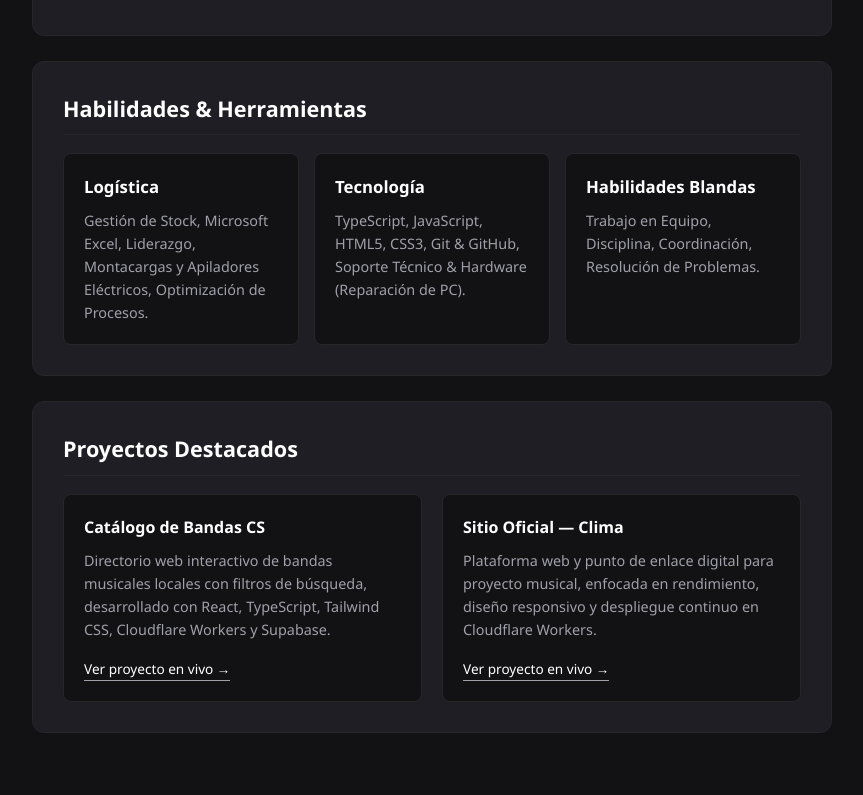
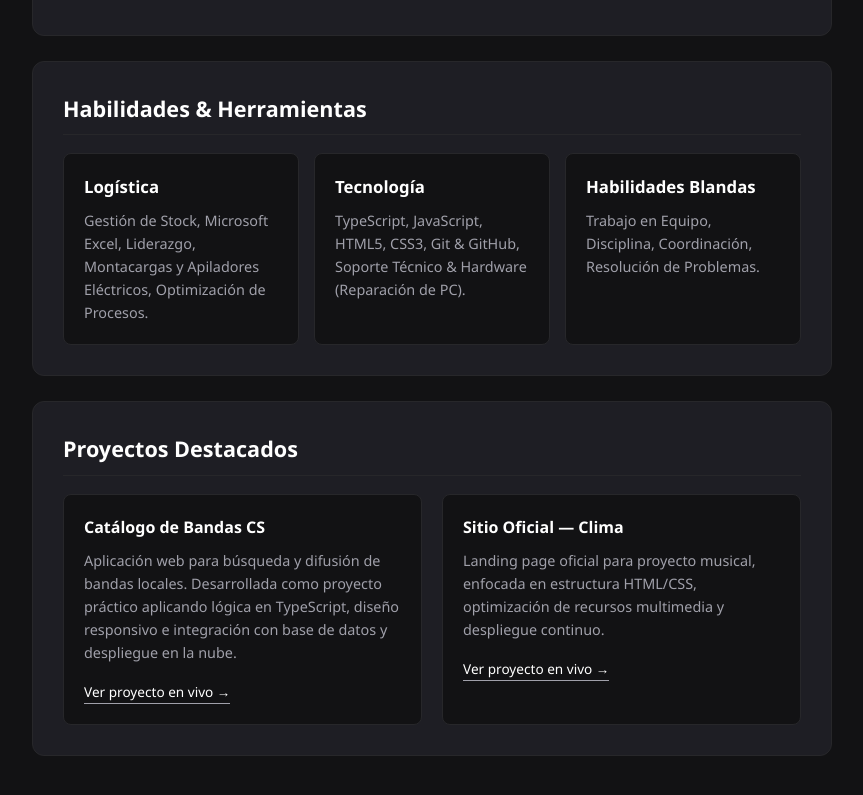
Before and after one commit to BraianTucker1983/cv-digital, a plain HTML site: page index.html in a window 1280 px wide. Shown: the part 1388-2183 px from the top of the page, without its empty margins (208-1071 px from the left). Drawn offline with Linux system fonts and the light colour scheme; a script that the page names is missing.

Commit message:
Cambio en info

```diff
--- a/index.html
+++ b/index.html
@@ -84,13 +84,13 @@
 
                 <div class="project-item">
                     <h4>Catálogo de Bandas CS</h4>
-                    <p>Directorio web interactivo de bandas musicales locales con filtros de búsqueda, desarrollado con React, TypeScript, Tailwind CSS, Cloudflare Workers y Supabase.</p>
+                    <p>Aplicación web para búsqueda y difusión de bandas locales. Desarrollada como proyecto práctico aplicando lógica en TypeScript, diseño responsivo e integración con base de datos y despliegue en la nube.</p>
                     <a href="https://catalogo-bandas.pages.dev/" target="_blank" rel="noopener noreferrer" class="project-link">Ver proyecto en vivo →</a>
                 </div>
 
                 <div class="project-item">
                     <h4>Sitio Oficial — Clima</h4>
-                    <p>Plataforma web y punto de enlace digital para proyecto musical, enfocada en rendimiento, diseño responsivo y despliegue continuo en Cloudflare Workers.</p>
+                    <p>Landing page oficial para proyecto musical, enfocada en estructura HTML/CSS, optimización de recursos multimedia y despliegue continuo.</p>
                     <a href="https://clima.musicacs.workers.dev/" target="_blank" rel="noopener noreferrer" class="project-link">Ver proyecto en vivo →</a>
                 </div>
 
```
